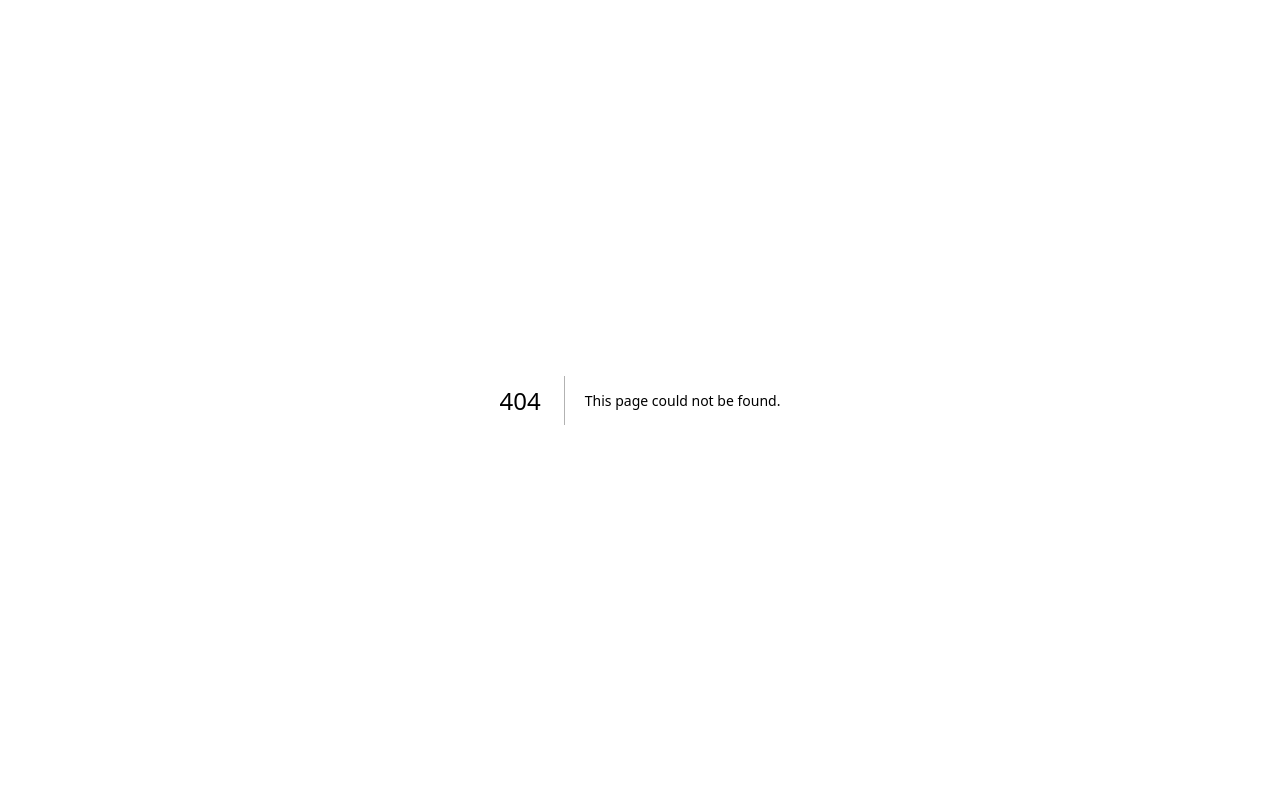
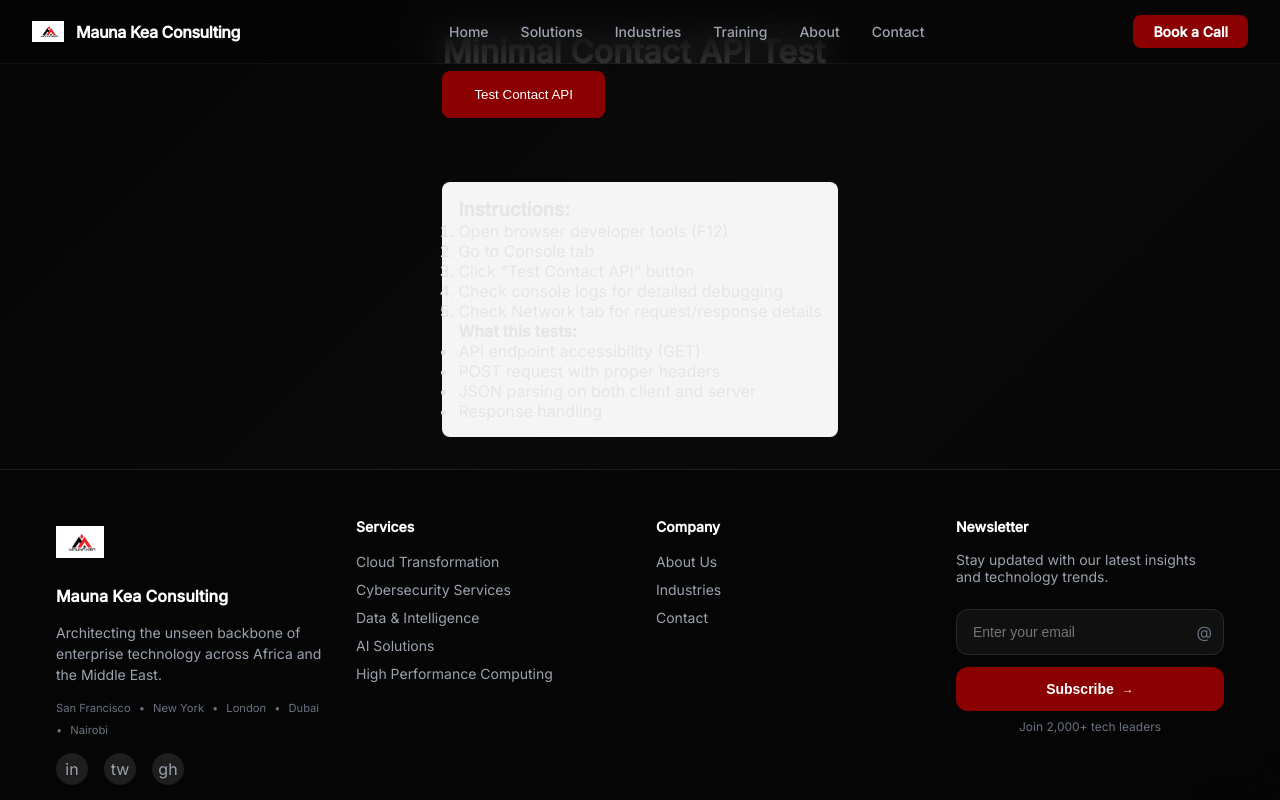
Before and after one commit to bright-nickson/MUANA-KEA, a Next.js app: page /test-contact in a window 1280 px wide. Before the commit this address had no page. Built offline with nearby package versions, Linux system fonts and the light colour scheme.

Commit message:
Added the test contact

```diff
--- /dev/null
+++ b/app/(marketing)/test-contact/page.tsx
@@ -0,0 +1,125 @@
+"use client";
+
+import { useState } from "react";
+
+export default function MinimalContactTest() {
+  const [result, setResult] = useState<string>("");
+  const [loading, setLoading] = useState(false);
+
+  const testMinimal = async () => {
+    setLoading(true);
+    setResult("");
+
+    try {
+      console.log("TEST: Starting minimal API test");
+
+      // Test 1: Simple GET request to see if API is accessible
+      const getResponse = await fetch("/api/contact");
+      console.log("TEST: GET Response status:", getResponse.status);
+      console.log("TEST: GET Response ok:", getResponse.ok);
+
+      if (!getResponse.ok) {
+        throw new Error(`GET failed: ${getResponse.status}`);
+      }
+
+      // Test 2: Simple POST with minimal data
+      const postResponse = await fetch("/api/contact", {
+        method: "POST",
+        headers: {
+          "Content-Type": "application/json",
+        },
+        body: JSON.stringify({
+          name: "Test User",
+          email: "test@example.com",
+          areaOfInterest: "Test",
+          message: "This is a test message with more than 20 characters to validate the form submission process.",
+          honeypot: ""
+        }),
+      });
+
+      console.log("TEST: POST Response status:", postResponse.status);
+      console.log("TEST: POST Response ok:", postResponse.ok);
+
+      const responseText = await postResponse.text();
+      console.log("TEST: POST Response text:", responseText);
+
+      let responseData;
+      try {
+        responseData = JSON.parse(responseText);
+      } catch (e) {
+        responseData = { rawResponse: responseText };
+      }
+
+      console.log("TEST: POST Response data:", responseData);
+
+      setResult(`SUCCESS: POST ${postResponse.status} - ${JSON.stringify(responseData)}`);
+
+    } catch (error) {
+      console.error("TEST: Error:", error);
+      setResult(`ERROR: ${error instanceof Error ? error.message : 'Unknown error'}`);
+    } finally {
+      setLoading(false);
+    }
+  };
+
+  return (
+    <div style={{ padding: '2rem', maxWidth: '800px', margin: '0 auto' }}>
+      <h1>Minimal Contact API Test</h1>
+
+      <button
+        onClick={testMinimal}
+        disabled={loading}
+        style={{
+          padding: '1rem 2rem',
+          backgroundColor: loading ? '#666' : '#8b0000',
+          color: 'white',
+          border: 'none',
+          borderRadius: '0.5rem',
+          cursor: loading ? 'not-allowed' : 'pointer',
+          marginBottom: '2rem'
+        }}
+      >
+        {loading ? 'Testing...' : 'Test Contact API'}
+      </button>
+
+      {result && (
+        <div style={{
+          padding: '1rem',
+          backgroundColor: result.includes('ERROR') ? '#fee' : '#efe',
+          border: `1px solid ${result.includes('ERROR') ? '#fcc' : '#cfc'}`,
+          borderRadius: '0.5rem',
+          fontFamily: 'monospace',
+          fontSize: '0.875rem',
+          whiteSpace: 'pre-wrap'
+        }}>
+          <strong>Result:</strong><br/>
+          {result}
+        </div>
+      )}
+
+      <div style={{
+        marginTop: '2rem',
+        padding: '1rem',
+        backgroundColor: '#f5f5f5',
+        borderRadius: '0.5rem'
+      }}>
+        <h3>Instructions:</h3>
+        <ol>
+          <li>Open browser developer tools (F12)</li>
+          <li>Go to Console tab</li>
+          <li>Click "Test Contact API" button</li>
+          <li>Check console logs for detailed debugging</li>
+          <li>Check Network tab for request/response details</li>
+        </ol>
+
+        <h4>What this tests:</h4>
+        <ul>
+          <li>API endpoint accessibility (GET)</li>
+          <li>POST request with proper headers</li>
+          <li>JSON parsing on both client and server</li>
+          <li>Response handling</li>
+        </ul>
+      </div>
+    </div>
+  );
+}
```
